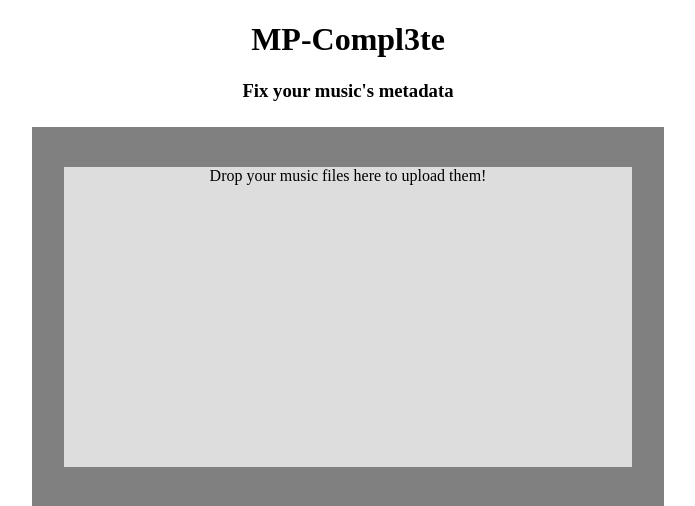
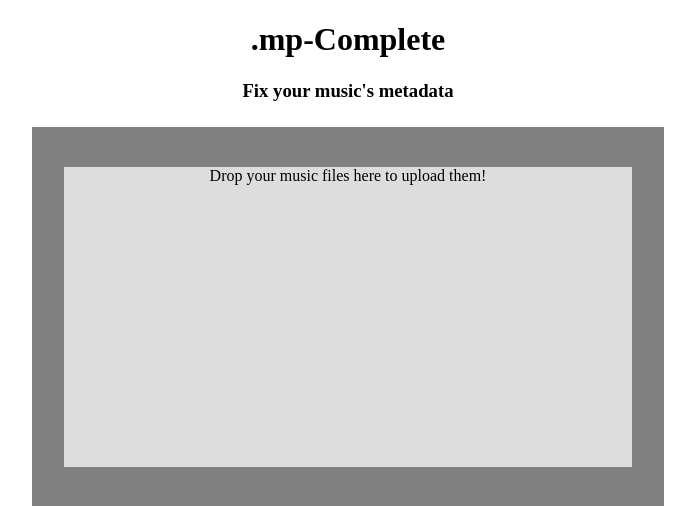
Before and after one commit to zmbush/mp-complete, a Flask app: page /dropbox in a window 1280 px wide. Shown: the top 506 px of the page, without its empty margins (292-987 px from the left). Run offline with Flask 2, Linux system fonts and the light colour scheme; some libraries are stand-ins or nearby versions.

Commit message:
.mp-Complete

```diff
--- a/templates/dropbox.html
+++ b/templates/dropbox.html
@@ -1,5 +1,5 @@
 <!doctype html>
-<title>MP-Complete</title>
+<title>.mp-Complete</title>
 <head>
 <link rel=stylesheet type=text/css href="{{ url_for('static', filename='styles.css') }}">
 <link rel=stylesheet type=text/css href="{{ url_for('static', filename='css/smoothness/jquery-ui-1.8.17.custom.css') }}">
@@ -15,7 +15,7 @@ $(function(){
 <body onLoad="hookDropbox()">
 <div class='page'>
   <div class="banner" >
-    <h1>MP-Compl3te</h1>
+    <h1>.mp-Complete</h1>
     <h3>Fix your music's metadata</h3>
   </div>
   <div id="upload-area">
```
